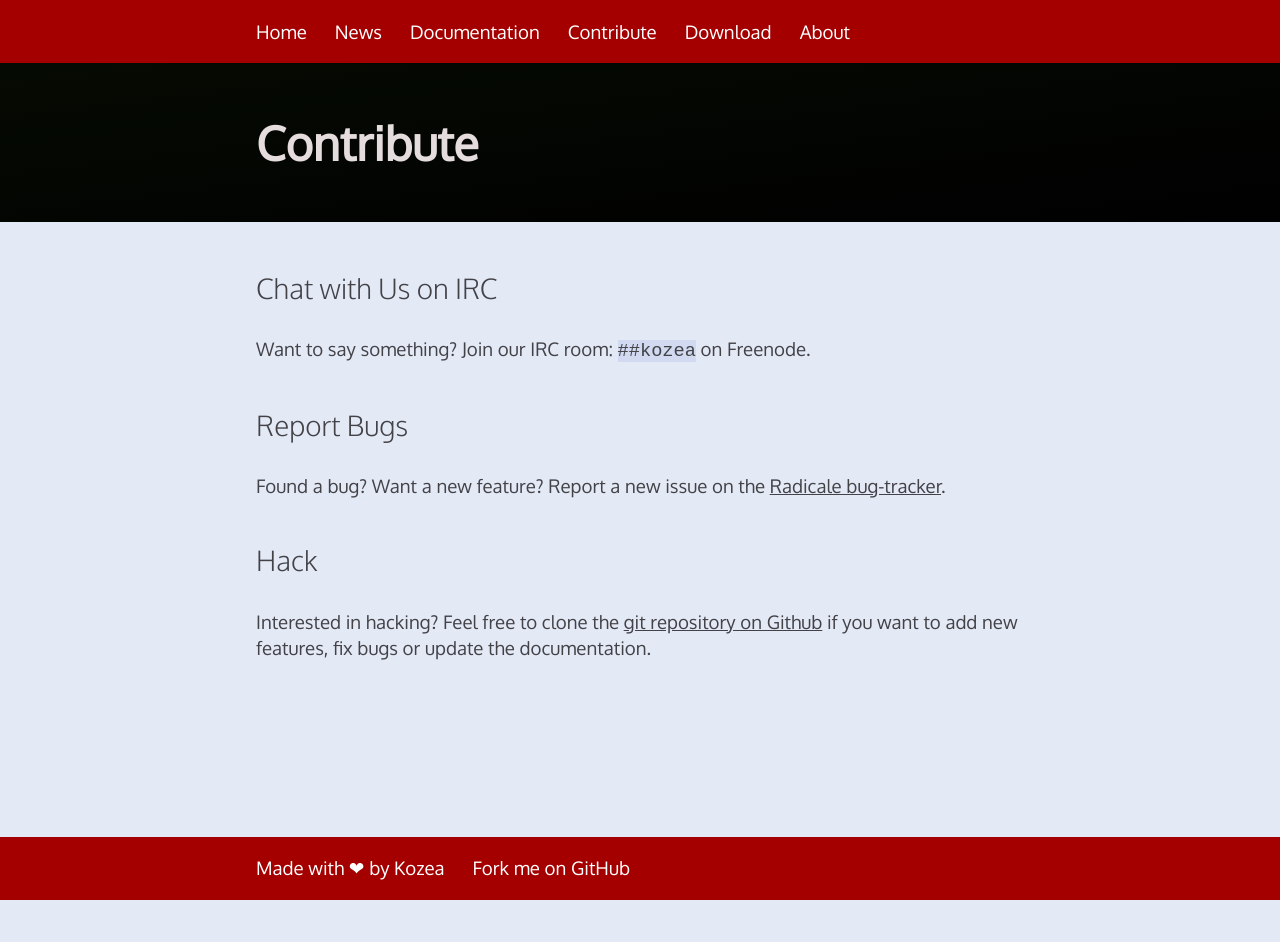
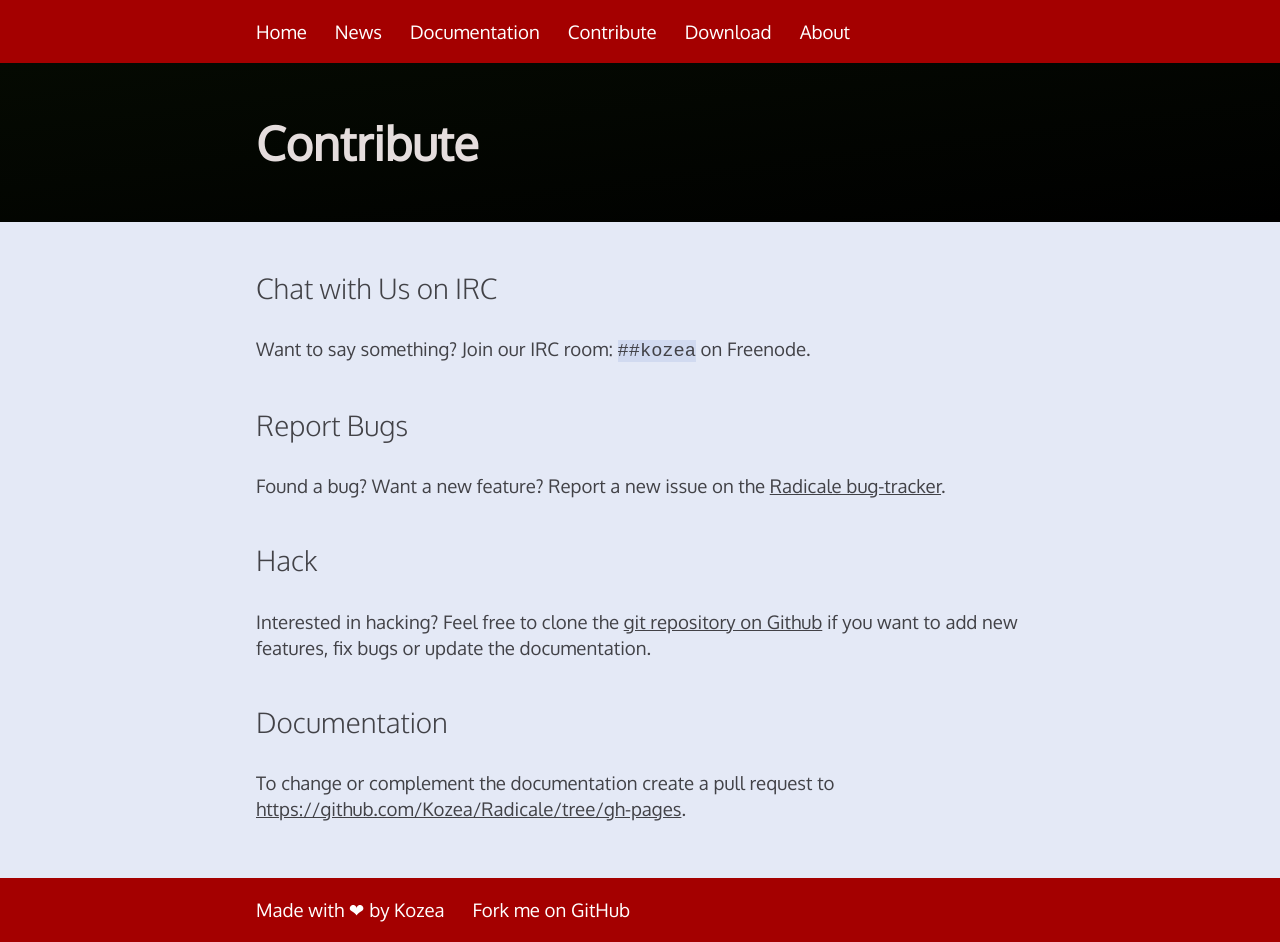
Before and after one commit to Kozea/Radicale, a Jekyll site: the page built from contribute.md, in a window 1280 px wide. Built offline with Jekyll 4.4.1, drawn with Linux system fonts in a browser that asks for light colours; before the commit the page ends 900 px from its top, so only the background shows below that.

Commit message:
Move instructions for editing documentation to /contribute

```diff
--- a/contribute.md
+++ b/contribute.md
@@ -18,3 +18,8 @@
 Interested in hacking? Feel free to clone the
 [git repository on Github](https://github.com/Kozea/Radicale) if you want to
 add new features, fix bugs or update the documentation.
+
+## Documentation
+
+To change or complement the documentation create a pull request to
+[https://github.com/Kozea/Radicale/tree/gh-pages](https://github.com/Kozea/Radicale/tree/gh-pages).
```
Also changed, not shown: documentation.md (+1 -1 lines), edit.md (deleted, +0 -8 lines).
